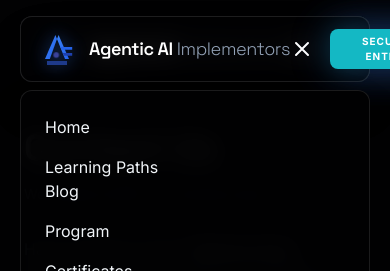
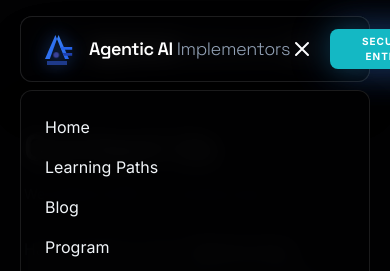
Before and after one commit to agenticautomation1-source/agenticaiimplementor_website, a React (Vite) app: page /contact in a window 390 px wide. Both pictures are taken after a click on the button 301 px from the left and 49 px from the top of the page. Shown: the top 271 px of the page. Built offline with nearby package versions, Linux system fonts and the light colour scheme; no server answers.

Commit message:
Update Navbar.tsx

```diff
--- a/src/components/Navbar.tsx
+++ b/src/components/Navbar.tsx
@@ -120,12 +120,12 @@
             <Link to="/" className="nav-link">Home</Link>
 			<Link to="/learning-path" className="nav-link">Learning Paths</Link>
 
-			<Link
-  to="/blog"
+			<a
+  href="https://blog.agenticaiimplementors.com"
   className="nav-link"
 >
   Blog
-</Link>
+</a>
 
             <Link to="/courses" className="nav-link">Program</Link>
 			<Link to="/sample-certificate" className="hover:text-white transition">Certificates</Link>
@@ -190,12 +190,13 @@
       Learning Paths
     </Link>
 
-	<Link
-  to="/blog"
-  className="hover:text-primary transition-colors"
+	<a
+  href="https://blog.agenticaiimplementors.com"
+  onClick={() => setMobileOpen(false)}
+  className="block nav-link"
 >
   Blog
-</Link>
+</a>
 
 
     <Link to="/courses" onClick={() => setMobileOpen(false)} className="block nav-link">
```
